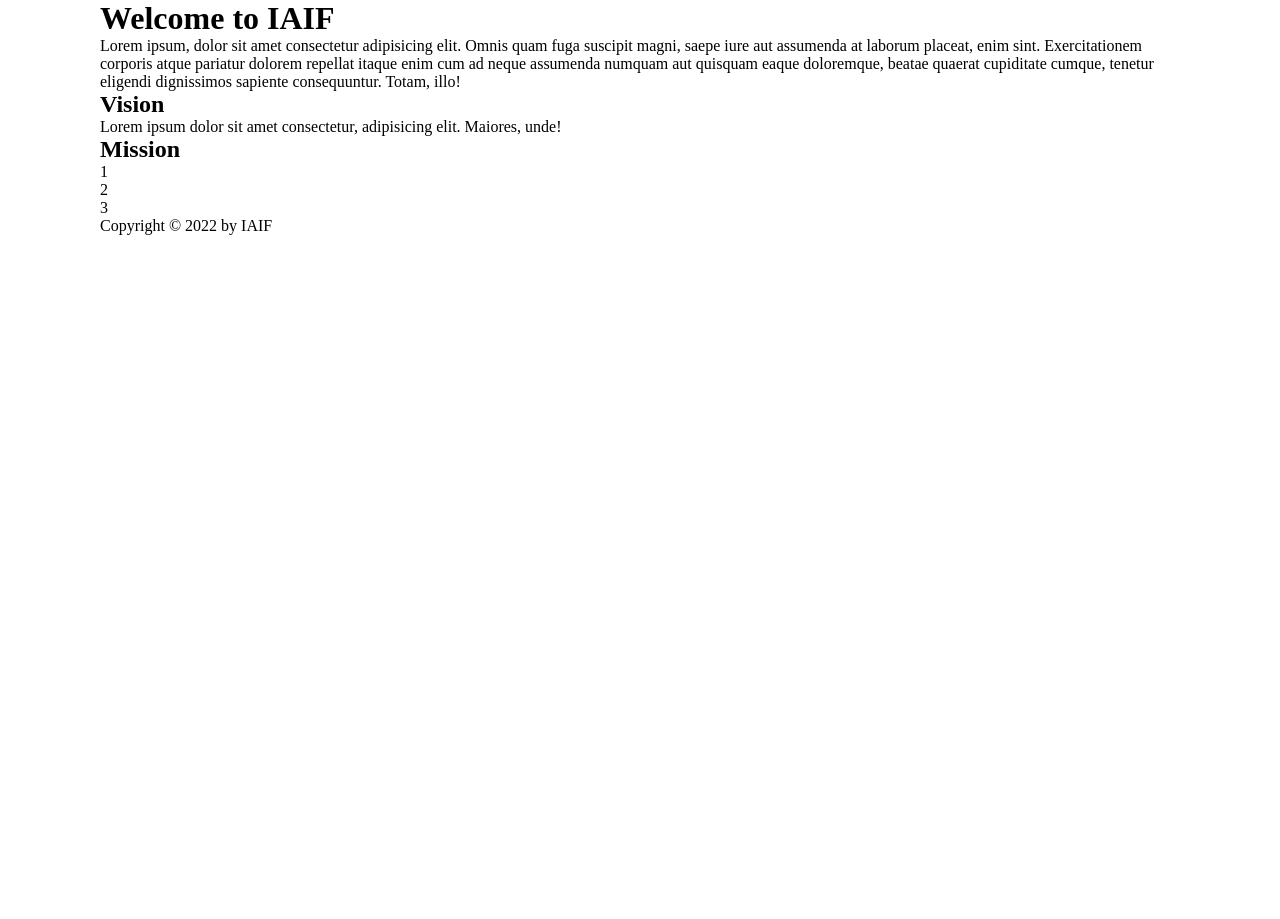
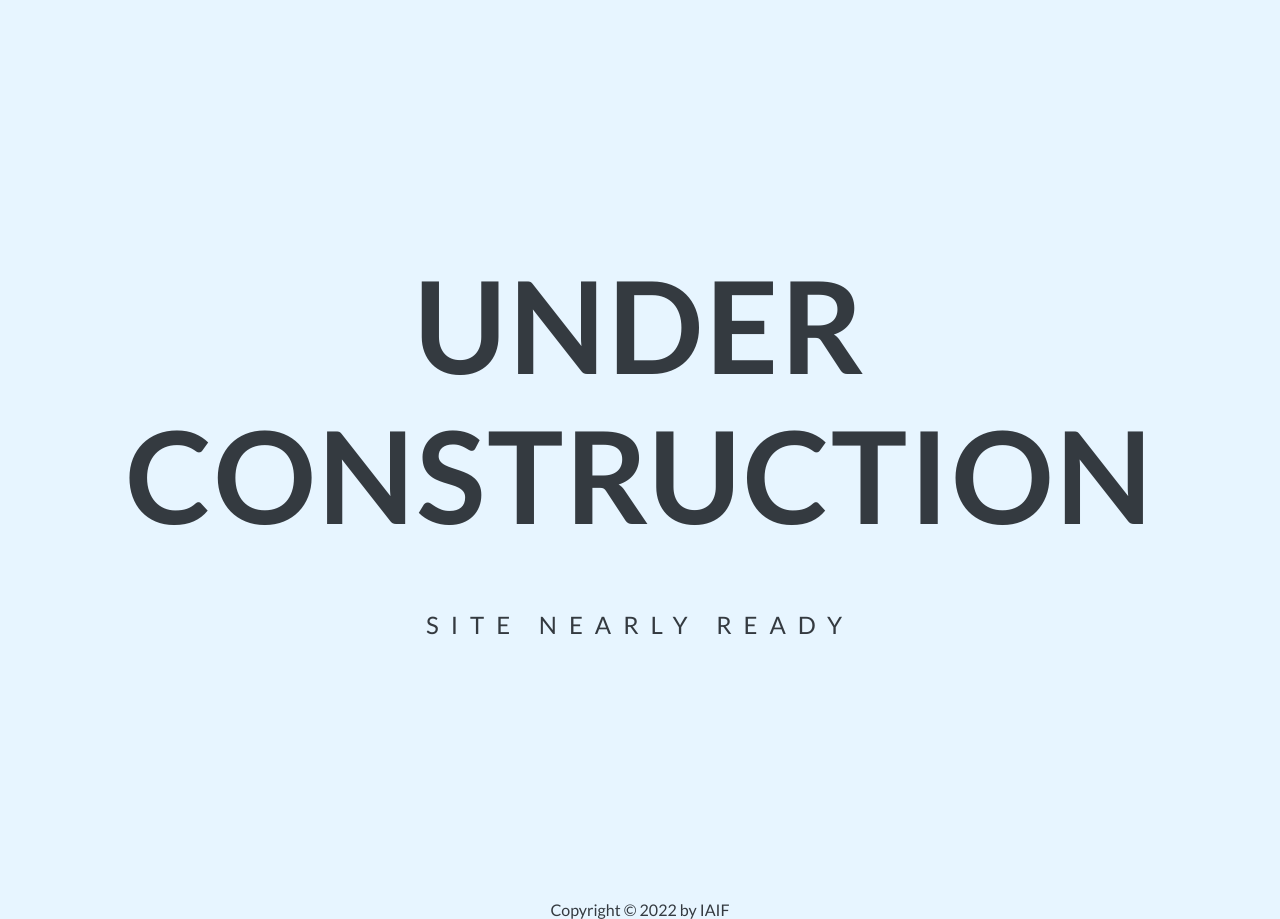
Before and after one commit to edward-edberg/iaif, a React (Create React App) app: page / in a window 1280 px wide. Before the commit the page ends 800 px from the top, so only its background shows below. Built offline with nearby package versions, Linux system fonts and the light colour scheme.

Commit message:
under construction

```diff
--- a/public/index.html
+++ b/public/index.html
@@ -9,6 +9,13 @@
       name="description"
       content="Web site created using create-react-app"
     />
+    <link rel="preconnect" href="https://fonts.googleapis.com" />
+    <link rel="preconnect" href="https://fonts.gstatic.com" crossorigin />
+    <link
+      href="https://fonts.googleapis.com/css2?family=Inter:wght@400;500;700&family=Lato:ital,wght@0,400;0,700;1,400&display=swap"
+      rel="stylesheet"
+    />
+
     <link rel="apple-touch-icon" href="%PUBLIC_URL%/logo192.png" />
     <!--
       manifest.json provides metadata used when your web app is installed on a
--- a/src/App.js
+++ b/src/App.js
@@ -1,30 +1,12 @@
 import React from "react";
+import Footer from "./footer.js";
+import UnderConstruction from "./UnderConstruction.js";
 
 function App() {
   return (
     <div className="container">
-      <h1>Welcome to IAIF</h1>
-      <p>
-        Lorem ipsum, dolor sit amet consectetur adipisicing elit. Omnis quam
-        fuga suscipit magni, saepe iure aut assumenda at laborum placeat, enim
-        sint. Exercitationem corporis atque pariatur dolorem repellat itaque
-        enim cum ad neque assumenda numquam aut quisquam eaque doloremque,
-        beatae quaerat cupiditate cumque, tenetur eligendi dignissimos sapiente
-        consequuntur. Totam, illo!
-      </p>
-      <h2>Vision</h2>
-      <p>
-        Lorem ipsum dolor sit amet consectetur, adipisicing elit. Maiores, unde!
-      </p>
-      <h2>Mission</h2>
-      <ul className="item-list">
-        <li>1</li>
-        <li>2</li>
-        <li>3</li>
-      </ul>
-      <footer>
-        <p>Copyright &copy; {new Date().getFullYear()} by IAIF</p>
-      </footer>
+      <UnderConstruction />
+      <Footer />
     </div>
   );
 }
--- /dev/null
+++ b/src/UnderConstruction.js
@@ -0,0 +1,14 @@
+import React from "react";
+
+const UnderConstruction = () => {
+  return (
+    <div className="construct">
+      <h1>
+        Under<br></br>Construction
+      </h1>
+      <p>site nearly ready</p>
+    </div>
+  );
+};
+
+export default UnderConstruction;
--- /dev/null
+++ b/src/footer.js
@@ -0,0 +1,11 @@
+import React from "react";
+
+function Footer() {
+  return (
+    <footer>
+      <p>Copyright &copy; {new Date().getFullYear()} by IAIF</p>
+    </footer>
+  );
+}
+
+export default Footer;
--- a/src/style.css
+++ b/src/style.css
@@ -3,9 +3,37 @@
   padding: 0;
 }
 
+html {
+  height: 100%;
+  overflow: hidden;
+}
+body {
+  color: #343a40;
+  font-family: "Lato", sans-serif;
+  background-color: #e7f5ff;
+}
+
+footer p {
+  text-align: center;
+  margin-top: 200px;
+}
+
+.construct {
+  margin-top: 250px;
+  font-size: 64px;
+  letter-spacing: 2px;
+  line-height: 150px;
+  text-align: center;
+  text-transform: uppercase;
+}
+
+.construct p {
+  font-size: 24px;
+  letter-spacing: 12px;
+}
+
 .container {
-  width: 1080px;
-  margin: 0 auto;
+  display: grid;
 }
 
 .item-list {
```
Also changed, not shown: 1 other file (tests, documents, lock files or other folders).
